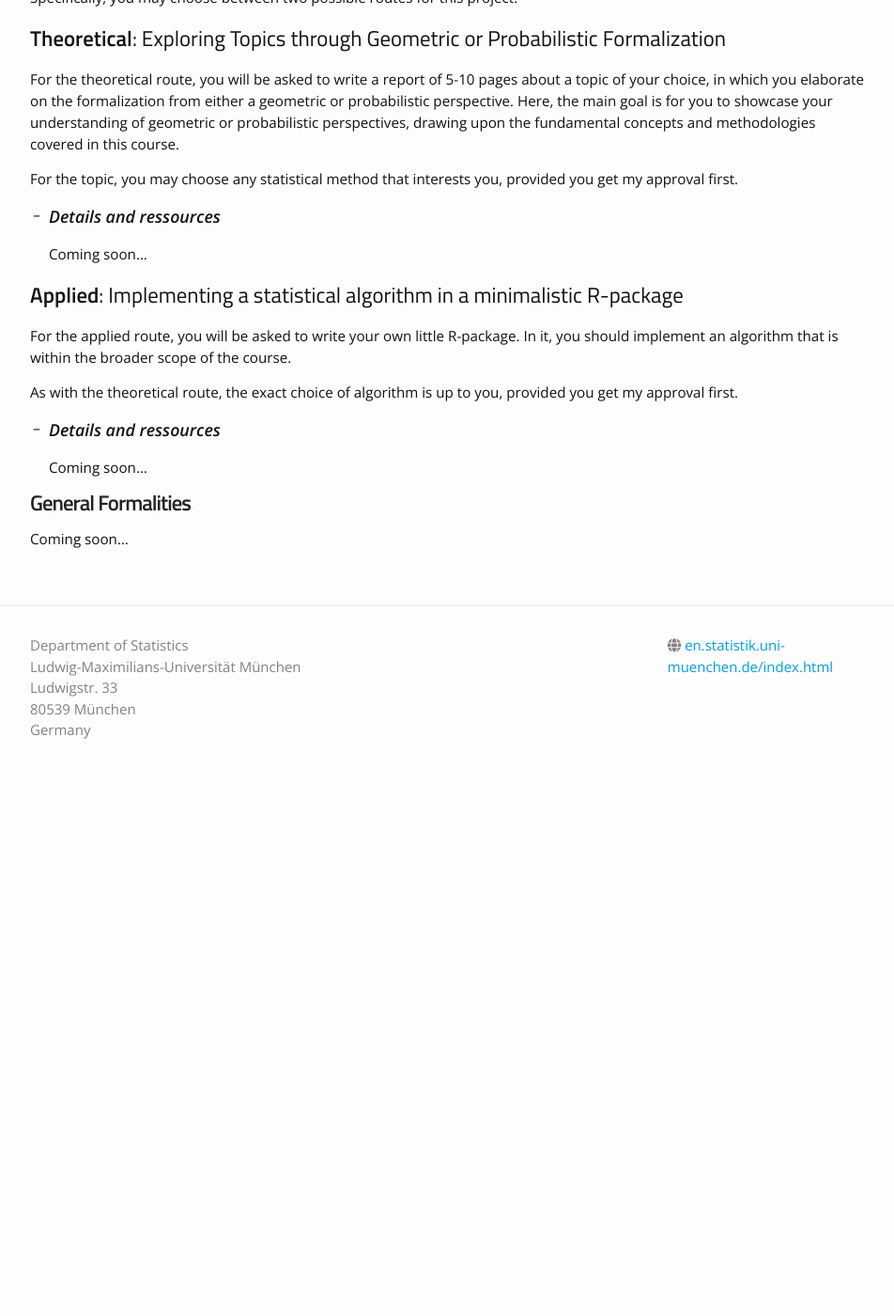
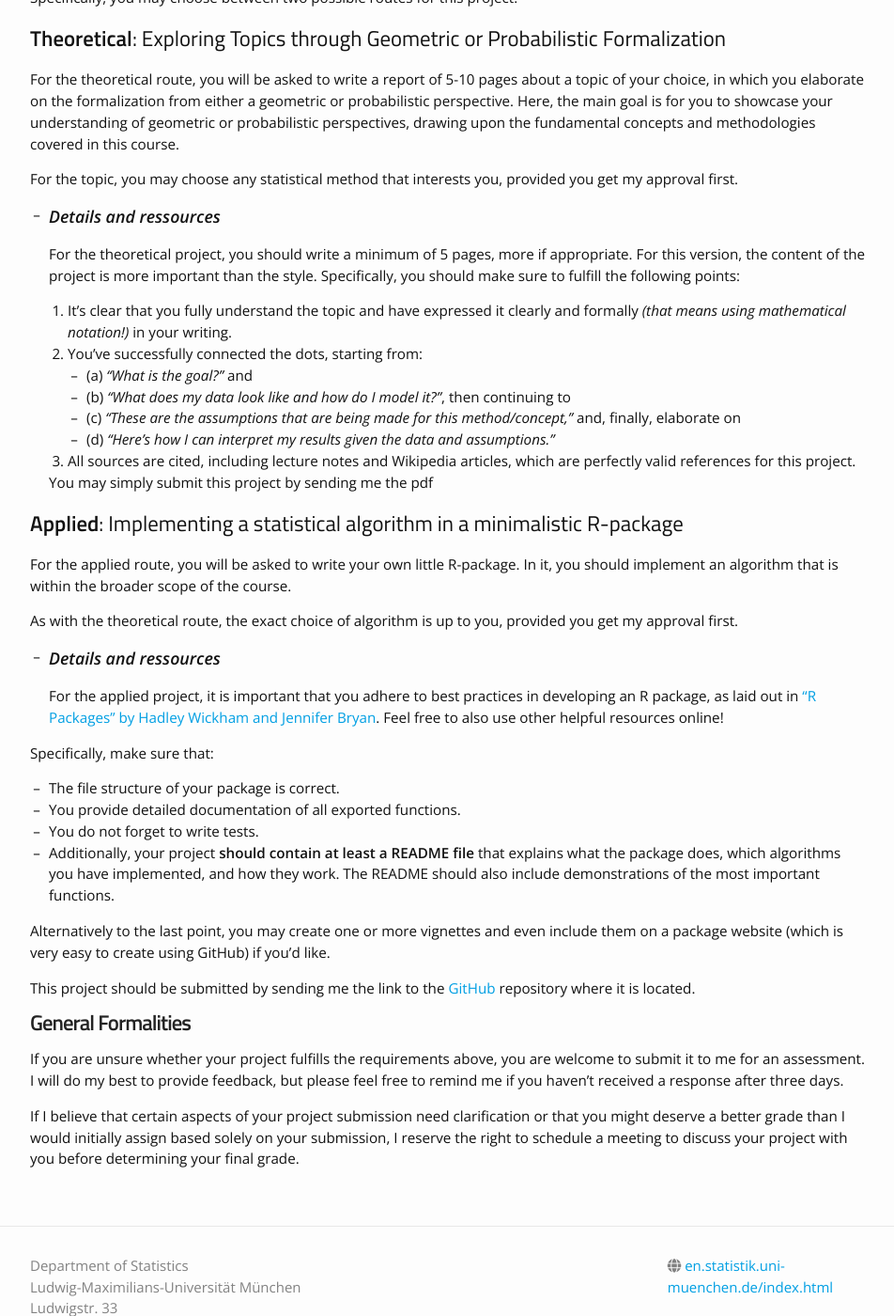
Before and after one commit to 11annah-s-teachings/11annah-s-teachings.github.io, a Jekyll site: the page built from project.md, in a window 1280 px wide and 1400 px high, scrolled down 290 px. Shown: the whole window at 94% size, without its empty margins (163-1115 px from the left). Built offline with Jekyll 4.4.1, drawn with Linux system fonts in a browser that asks for light colours; nearby versions of some CDN libraries; before the commit the page ends 1138 px from its top, so only the background shows below that.

Commit message:
Update project.md

```diff
--- a/project.md
+++ b/project.md
@@ -13,7 +13,17 @@ For the theoretical route, you will be asked to write a report of 5-10 pages abo
 For the topic, you may choose any statistical method that interests you, provided you get my approval first.
 
 * ### **Details and ressources**
-    Coming soon...
+    For the theoretical project, you should write a minimum of 5 pages, more if appropriate.
+    For this version, the content of the project is more important than the style. Specifically, you should make sure to fulfill the following points:
+    1. It’s clear that you fully understand the topic and have expressed it clearly and formally *(that means using mathematical notation!)* in your writing.
+    2. You’ve successfully connected the dots, starting from:
+        - (a) *“What is the goal?”* and
+        - (b) *“What does my data look like and how do I model it?”*, then continuing to
+        - (c) *“These are the assumptions that are being made for this method/concept,”* and, finally, elaborate on
+        - (d) *“Here’s how I can interpret my results given the data and assumptions.”*
+    3. All sources are cited, including lecture notes and Wikipedia articles, which are perfectly valid references for this project.
+
+    You may simply submit this project by sending me the pdf
 
 ## **Applied**: Implementing a statistical algorithm in a minimalistic R-package
 For the applied route, you will be asked to write your own little R-package. In it, you should implement an algorithm that is within the broader scope of the course.
@@ -21,8 +31,21 @@ For the applied route, you will be asked to write your own little R-package. In
 As with the theoretical route, the exact choice of algorithm is up to you, provided you get my approval first.
 
 * ### **Details and ressources**
-    Coming soon...
+For the applied project, it is important that you adhere to best practices in developing an R package, as laid out in ["R Packages" by Hadley Wickham and Jennifer Bryan](https://r-pkgs.org). Feel free to also use other helpful resources online!
+
+Specifically, make sure that:
+
+- The file structure of your package is correct.
+- You provide detailed documentation of all exported functions.
+- You do not forget to write tests.
+- Additionally, your project **should contain at least a README file** that explains what the package does, which algorithms you have implemented, and how they work. The README should also include demonstrations of the most important functions.
+
+Alternatively to the last point, you may create one or more vignettes and even include them on a package website (which is very easy to create using GitHub) if you'd like.
+
+This project should be submitted by sending me the link to the [GitHub](https://github.com) repository where it is located.
 
 
 # **General Formalities**
-Coming soon...
+If you are unsure whether your project fulfills the requirements above, you are welcome to submit it to me for an assessment. I will do my best to provide feedback, but please feel free to remind me if you haven't received a response after three days.
+
+If I believe that certain aspects of your project submission need clarification or that you might deserve a better grade than I would initially assign based solely on your submission, I reserve the right to schedule a meeting to discuss your project with you before determining your final grade.
```
